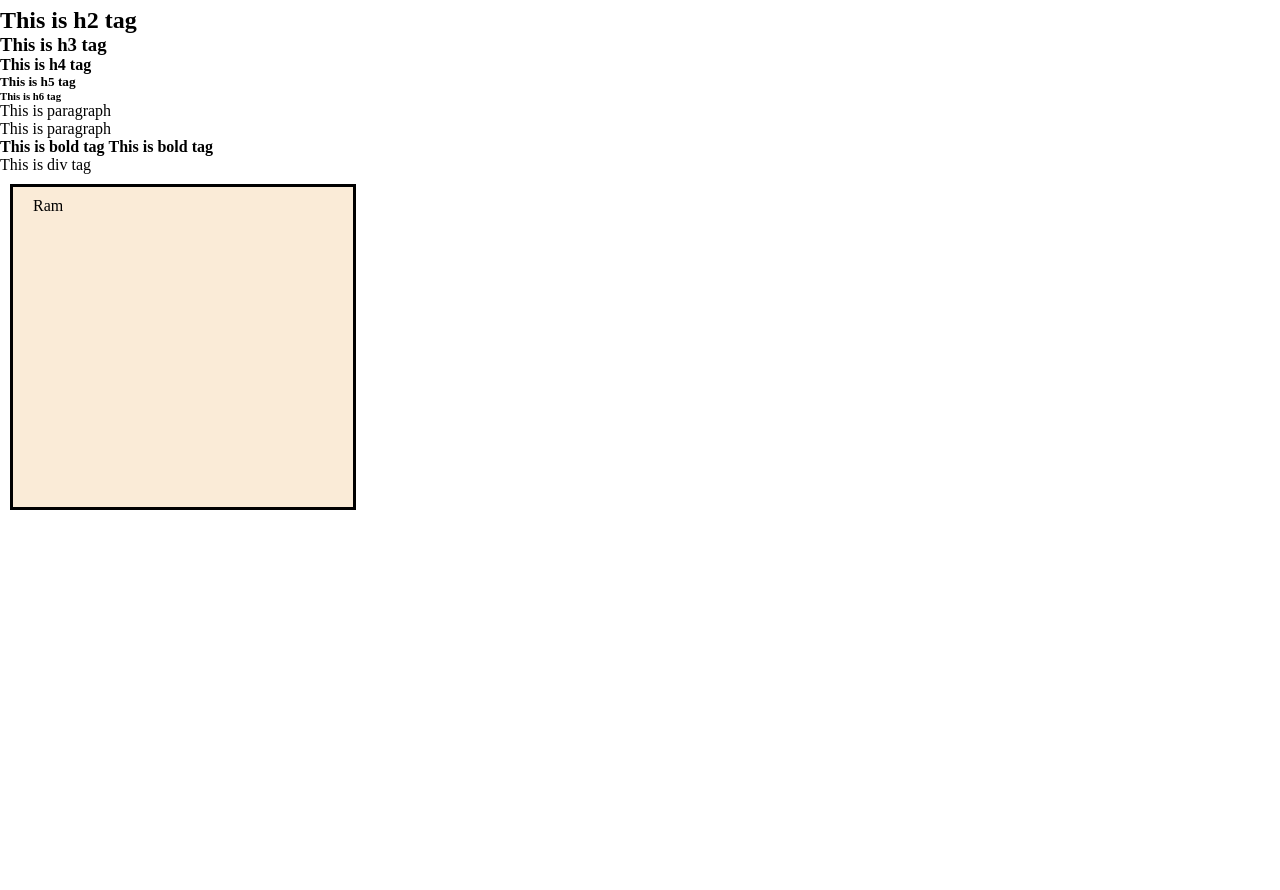
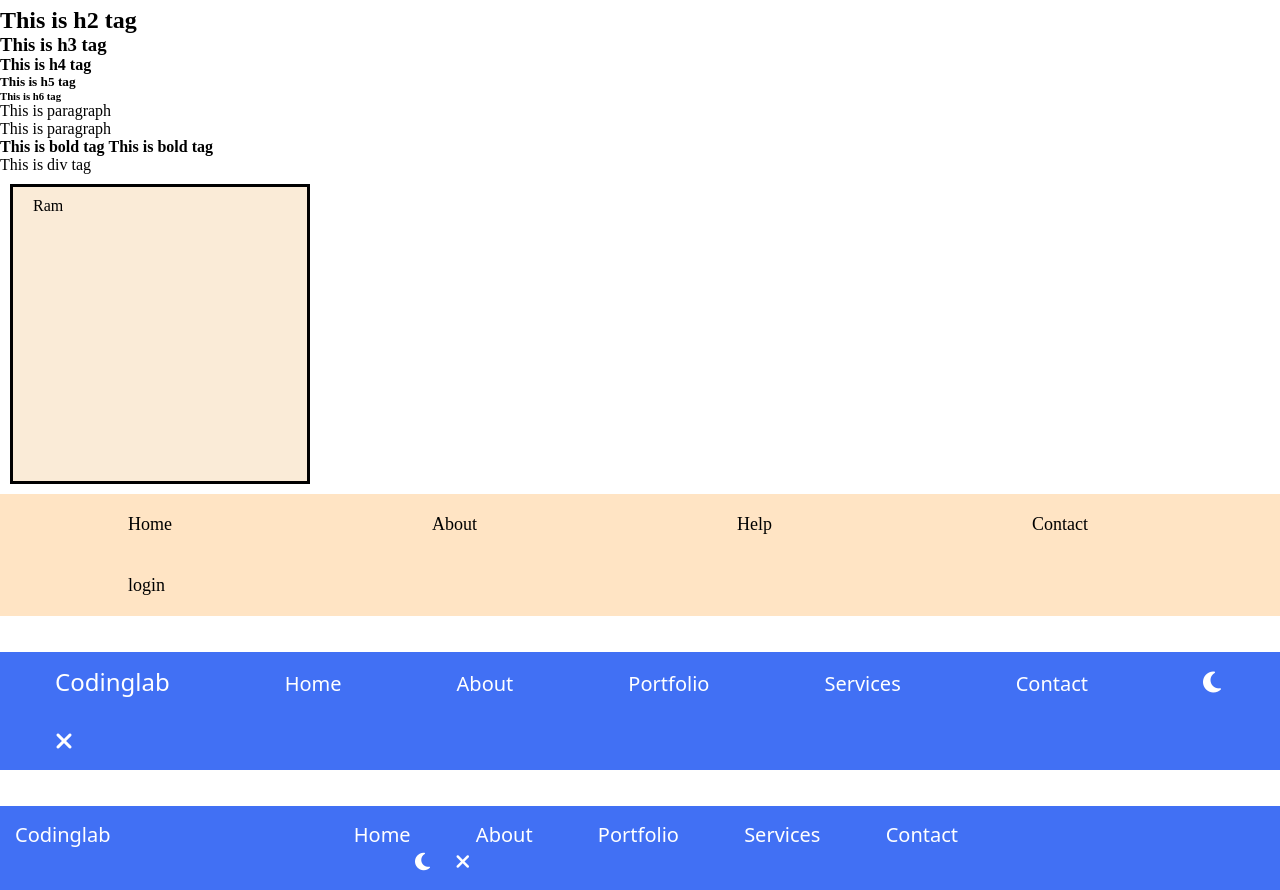
Before and after one commit to keshav-koli/CSS, a plain HTML site: page CSSQspider/BoxModel/09_boxModel.html in a window 1280 px wide. Shown: the part 92-982 px from the top of the page. Before the commit the page ends 800 px from the top, so only its background shows below. Drawn offline with Linux system fonts and the light colour scheme.

Commit message:
added boxModel

```diff
--- /dev/null
+++ b/CSSQspider/BoxModel/01_navWork.css
@@ -0,0 +1,36 @@
+* {
+  margin: 0;
+  padding: 0;
+  box-sizing: border-box;
+}
+
+#navContainer{
+  padding: 13px;
+  font-family: Arial, Helvetica, sans-serif;
+  background-color: #1D1D1D;
+  color: #f9f9f9;
+}
+.navLogo{
+  display: inline-block;
+  margin-right: 750px;
+  margin-left: 20px;
+  font-size: x-large;
+  font-weight: 700;
+
+}
+.navItem{
+  display: inline-block;
+}
+
+.navItem div{
+  margin: 0px 22px;
+  font-weight: 600;
+  padding: 10px 10px;
+  border-radius: 5px;
+  display: inline-block;
+}
+.navItem div:hover{
+  background-color: white;
+  color: black;
+  cursor: pointer;
+}
--- a/CSSQspider/BoxModel/09_boxModel.css
+++ b/CSSQspider/BoxModel/09_boxModel.css
@@ -1,22 +1,99 @@
-*{
-    margin:0px;
+* {
+  margin: 0px;
   padding: 0px;
+  box-sizing: border-box;
 }
-h1{
+h1 {
   margin: 10px;
-    border:1px solid black;
-    padding:20px;
+  border: 1px solid black;
+  padding: 20px;
 }
-#box{
+#box {
   height: 300px;
   width: 300px;
   background-color: antiquewhite;
-    border:solid;
-    padding :10px 20px 30px 40px;
+  border: solid;
+  padding: 10px 20px 30px 40px;
   /* TOP RIGHT BOTTOM LEFT */
-    margin:10px 20px 30px ;
+  margin: 10px 20px 30px;
   /* TOP RIGTH/LEFT BOTTOM */
   padding: 10px 20px;
   /* TOP/BOTTOM LEFT/RIGHT */
-    margin:10px;
+  margin: 10px;
 }
+
+/* !================================== */
+#Navcontainer {
+  background-color: bisque;
+}
+.item {
+  display: inline-block;
+  padding: 20px 128px;
+  font-size: large;
+}
+.item:hover {
+  background-color: chocolate;
+  color: white;
+  cursor: pointer;
+}
+/*  ! ========================== */
+#CodingLab {
+  font-size: 20px;
+  background-color: #4170f4;
+  color: white;
+}
+
+#CodingLab div {
+  display: inline-block;
+  font-family: system-ui, -apple-system, BlinkMacSystemFont, "Segoe UI", Roboto;
+  font-weight: 500;
+  padding: 13px 55px;
+}
+#CodingLab .extra {
+  font-size: x-large;
+}
+#CodingLab div:hover {
+  color: black;
+  cursor: pointer;
+}
+/* *=================================== */
+#CodingLab_Pro {
+  background-color: #4170f4;
+  color: white;
+  font-weight: 500;
+  padding: 15px;
+  font-family: system-ui, -apple-system, BlinkMacSystemFont, "Segoe UI", Roboto;
+  font-size: 20px;
+}
+
+#CodingLab_Pro .logo {
+  display: inline-block;
+  font-weight: 500;
+}
+
+#CodingLab_Pro .options {
+  display: inline-block;
+  margin-left: 208px;
+}
+
+#CodingLab_Pro .options div {
+  display: inline-block;
+  padding: 0px 30px;
+}
+#CodingLab_Pro .options div:hover {
+  text-decoration: underline;
+  color: bisque;
+  cursor: pointer;
+}
+#CodingLab_Pro .icons {
+  display: inline-block;
+  margin-left: 390px;
+}
+#CodingLab_Pro .icons i {
+  padding: 0px 10px;
+}
+
+#CodingLab_Pro .icons i:hover {
+  color: black;
+  cursor: pointer;
+}
--- a/CSSQspider/BoxModel/09_boxModel.html
+++ b/CSSQspider/BoxModel/09_boxModel.html
@@ -5,6 +5,7 @@
     <meta name="viewport" content="width=device-width, initial-scale=1.0">
     <title>Box Model</title>
     <link rel="stylesheet" href="09_boxModel.css">
+    <link rel="stylesheet" href="https://cdnjs.cloudflare.com/ajax/libs/font-awesome/6.6.0/css/all.min.css" integrity="sha512-Kc323vGBEqzTmouAECnVceyQqyqdsSiqLQISBL29aUW4U/M7pSPA/gEUZQqv1cwx4OnYxTxve5UMg5GT6L4JJg==" crossorigin="anonymous" referrerpolicy="no-referrer" />
 </head>
 <body>
     <h1>This is h1 tag</h1>
@@ -19,5 +20,41 @@
     <b>This is bold tag</b>
     <div>This is div tag</div>
     <div id="box">Ram</div>
+
+    <nav id="Navcontainer">
+        <div class="item">Home</div>
+        <div class="item">About</div>
+        <div class="item">Help</div>
+        <div class="item">Contact</div>
+        <div class="item">login</div>
+    </nav>
+
+    <br><br>
+    <nav id="CodingLab">
+        <div class="logo extra">Codinglab</div>
+        <div>Home</div>
+        <div>About</div>
+        <div>Portfolio</div>
+        <div>Services</div>
+        <div>Contact</div>
+        <div class="icon extra"><i class="fa-solid fa-moon"></i></div>
+        <div class="icon extra"><i class="fa-solid fa-xmark"></i></div>
+    </nav>
+    <br><br>
+
+    <nav id="CodingLab_Pro">
+        <div class="logo ">Codinglab</div>
+        <article class="options">
+        <div>Home</div>
+        <div>About</div>
+        <div>Portfolio</div>
+        <div>Services</div>
+        <div>Contact</div>
+        </article>
+        <article class="icons ">
+        <i class="fa-solid fa-moon"></i>
+        <i class="fa-solid fa-xmark"></i>
+        </article>
+    </nav>
 </body>
 </html>
```
Also changed, not shown: CSSQspider/BoxModel/01_navWork.html (added, +29 -0 lines), CSSQspider/BoxModel/1_Nav_bar.png (added). Lines whose indentation alone changed are shown as unchanged.
